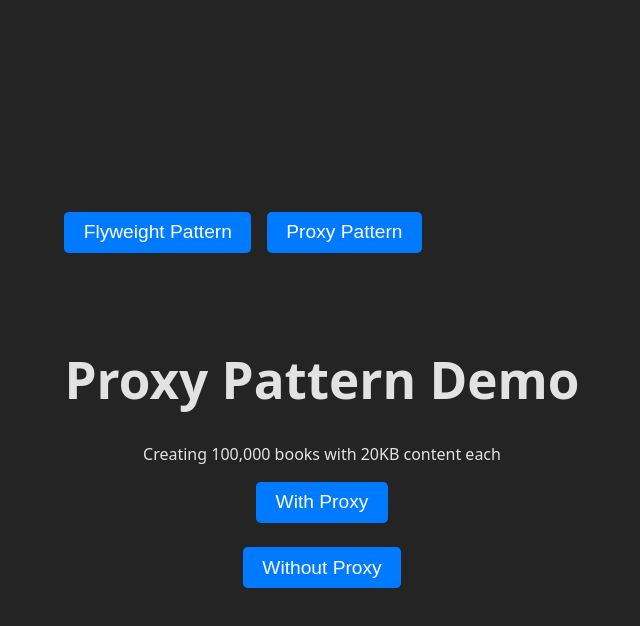
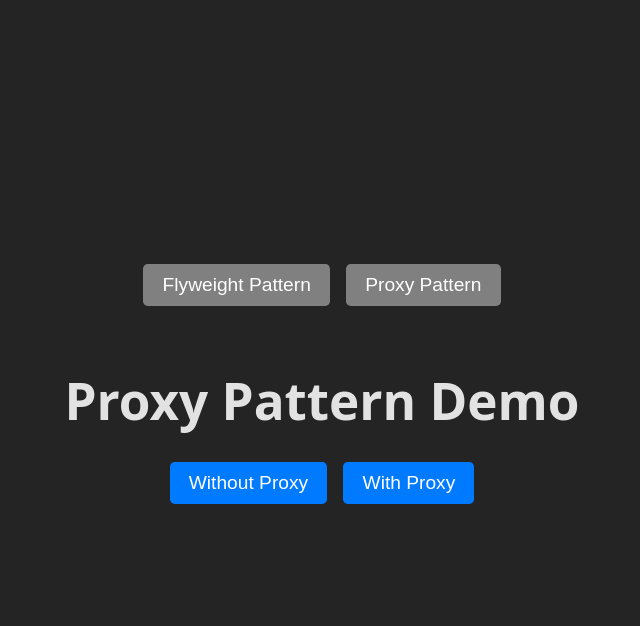
Before and after one commit to sagi0312/cloudblush, a React (Vite) app: page / in a window 1280 px wide. Both pictures are taken after a click on the button "Proxy Pattern". Shown: the top 626 px of the page, without its empty margins (318-958 px from the left). Built offline with nearby package versions, Linux system fonts and the light colour scheme.

Commit message:
Add ProxyDemo

```diff
--- a/src/App.tsx
+++ b/src/App.tsx
@@ -1,35 +1,9 @@
 import { useState } from "react";
-import { generateWithFlyweight } from "./withFlyweight";
-import { generateWithoutFlyweight } from "./withoutFlyweight";
+import { FlyweightDemo } from "./FlyweightDemo";
+import { ProxyDemo } from "./ProxyDemo";
 
 export const App = () => {
   const [current, setCurrent] = useState("flyweight");
-  const [withFlyweight, setWithFlyweight] = useState("");
-  const [withNoFlyweight, setWithNoFlyweight] = useState("");
-  const [withProxy, setWithProxy] = useState("");
-  const [withNoProxy, setWithNoProxy] = useState("");
-
-  const handleFlyweightClick = () => {
-    const result = generateWithFlyweight();
-    setWithFlyweight(result);
-  };
-
-  const handleNoFlyweightClick = () => {
-    const result = generateWithoutFlyweight();
-    setWithNoFlyweight(result);
-  };
-
-  const handleProxyClick = () => {
-    // Simulate proxy pattern logic here
-    const result = "✅ With Proxy: Simulated proxy logic";
-    setWithProxy(result);
-  };
-
-  const handleNoProxyClick = () => {
-    // Simulate no proxy logic here
-    const result = "❌ Without Proxy: Simulated no proxy logic";
-    setWithNoProxy(result);
-  };
 
   return (
     <>
@@ -39,58 +13,25 @@ export const App = () => {
           textAlign: "center",
           padding: "2rem",
           gap: "1rem",
+          justifyContent: "center",
         }}
       >
-        <button onClick={() => setCurrent("flyweight")} className="button">
+        <button
+          onClick={() => setCurrent("flyweight")}
+          className="button"
+          style={{ backgroundColor: "gray" }}
+        >
           Flyweight Pattern
         </button>
-        <button onClick={() => setCurrent("proxy")} className="button">
+        <button
+          onClick={() => setCurrent("proxy")}
+          className="button"
+          style={{ backgroundColor: "gray" }}
+        >
           Proxy Pattern
         </button>
       </div>
-      {current === "flyweight" ? (
-        <div style={{ textAlign: "center", padding: "2rem" }}>
-          <h1>Flyweight Pattern Demo</h1>
-          <p>Creating 100,000 books with 20KB content each</p>
-
-          <div>
-            <button onClick={handleFlyweightClick} className="button">
-              With Flyweight
-            </button>
-            <br />
-            <br />
-            <button className="button" onClick={handleNoFlyweightClick}>
-              Without Flyweight
-            </button>
-          </div>
-
-          <div>
-            {withFlyweight && <p>{withFlyweight}</p>}
-            {withNoFlyweight && <p>{withNoFlyweight}</p>}
-          </div>
-        </div>
-      ) : (
-        <div style={{ textAlign: "center", padding: "2rem" }}>
-          <h1>Proxy Pattern Demo</h1>
-          <p>Creating 100,000 books with 20KB content each</p>
-
-          <div>
-            <button onClick={handleProxyClick} className="button">
-              With Proxy
-            </button>
-            <br />
-            <br />
-            <button className="button" onClick={handleNoProxyClick}>
-              Without Proxy
-            </button>
-          </div>
-
-          <div>
-            {withProxy && <p>{withProxy}</p>}
-            {withNoProxy && <p>{withNoProxy}</p>}
-          </div>
-        </div>
-      )}
+      {current === "flyweight" ? <FlyweightDemo /> : <ProxyDemo />}
     </>
   );
 };
--- /dev/null
+++ b/src/FlyweightDemo.tsx
@@ -0,0 +1,41 @@
+import { useState } from "react";
+import { generateWithFlyweight } from "./withFlyweight";
+import { generateWithoutFlyweight } from "./withoutFlyweight";
+
+export const FlyweightDemo = () => {
+  const [withFlyweight, setWithFlyweight] = useState("");
+  const [withNoFlyweight, setWithNoFlyweight] = useState("");
+
+  const handleFlyweightClick = () => {
+    const result = generateWithFlyweight();
+    setWithFlyweight(result);
+  };
+
+  const handleNoFlyweightClick = () => {
+    const result = generateWithoutFlyweight();
+    setWithNoFlyweight(result);
+  };
+
+  return (
+    <div style={{ textAlign: "center", padding: "2rem" }}>
+      <h1>Flyweight Pattern Demo</h1>
+      <p>Creating 100,000 books with 20KB content each</p>
+
+      <div>
+        <button onClick={handleFlyweightClick} className="button">
+          With Flyweight
+        </button>
+        <br />
+        <br />
+        <button className="button" onClick={handleNoFlyweightClick}>
+          Without Flyweight
+        </button>
+      </div>
+
+      <div>
+        {withFlyweight && <p>{withFlyweight}</p>}
+        {withNoFlyweight && <p>{withNoFlyweight}</p>}
+      </div>
+    </div>
+  );
+};
--- /dev/null
+++ b/src/ProxyDemo.tsx
@@ -0,0 +1,68 @@
+import React, { useState } from "react";
+
+export const ProxyDemo = () => {
+  const [withoutProxyResult, setWithoutProxyResult] = useState<string>("");
+  const [withProxyResult, setWithProxyResult] = useState<string>("");
+
+  const expensiveOperation = () => {
+    let result = 0;
+    for (let i = 0; i < 1000000; i++) {
+      result += Math.sqrt(50);
+    }
+    return result.toFixed(2);
+  };
+
+  const cache = new Map();
+
+  const cachedOperation = new Proxy(expensiveOperation, {
+    apply: (target, thisArg, args) => {
+      const key = args[0];
+
+      if (cache.has(key)) {
+        return cache.get(key);
+      }
+
+      const result = target.apply(thisArg, args);
+      cache.set(key, result);
+      return result;
+    },
+  });
+
+  const testWithoutProxy = () => {
+    const start = performance.now();
+    const result = expensiveOperation();
+    const end = performance.now();
+    const time = (end - start).toFixed(2);
+    setWithoutProxyResult(`${time}ms - Result: ${result}`);
+  };
+
+  const testWithProxy = () => {
+    const start = performance.now();
+    const result = cachedOperation();
+    const end = performance.now();
+    const time = (end - start).toFixed(2);
+    setWithProxyResult(`${time}ms - Result: ${result}`);
+  };
+
+  return (
+    <div>
+      <h1>Proxy Pattern Demo</h1>
+
+      <div style={{ display: "flex", gap: "1rem", justifyContent: "center" }}>
+        <button onClick={testWithoutProxy} className="button">
+          Without Proxy
+        </button>
+        <button onClick={testWithProxy} className="button">
+          With Proxy
+        </button>
+      </div>
+
+      <div style={{ textAlign: "center", marginTop: "1rem" }}>
+        <br />
+        {withoutProxyResult}
+        <br />
+        {withProxyResult}
+      </div>
+    </div>
+  );
+};
```
